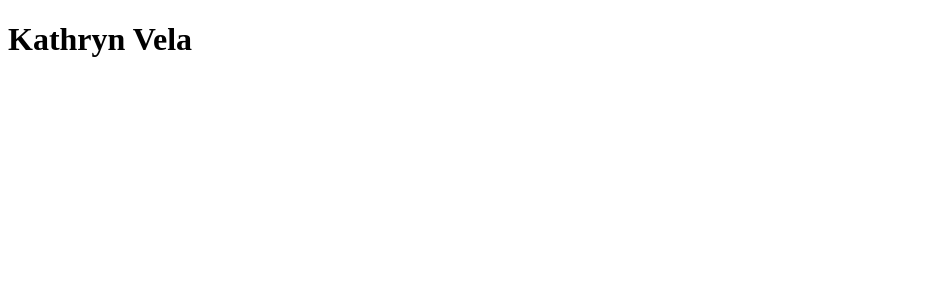
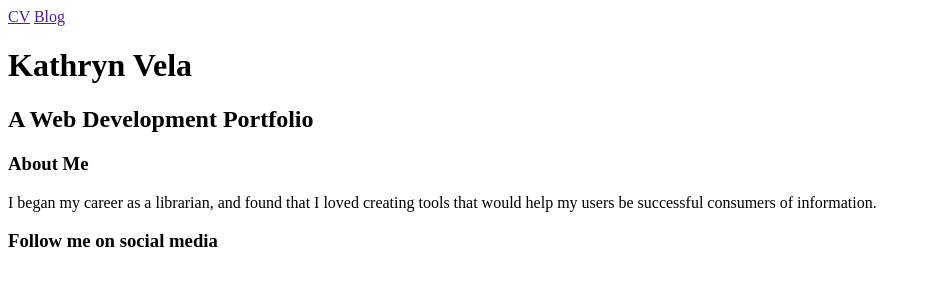
Before and after one commit to kathrynvela/kathrynvela.github.io, a plain HTML site: page index.html in a window 1280 px wide. Shown: the whole page, without its empty margins (0-931 px from the left). Drawn offline with Linux system fonts and the light colour scheme.

Commit message:
Update index.html
Added navigation, body content, footer

```diff
--- a/index.html
+++ b/index.html
@@ -6,6 +6,22 @@
     <meta name="description" content="The web development portfolio for Kathryn Vela">
 </head>
 <body>
-<h1>Kathryn Vela</h1>
+<header>
+    <nav>
+    <a href="">CV</a>
+    <a href="">Blog</a>
+    </nav>
+</header>
+<main>
+    <h1>Kathryn Vela</h1>
+    <h2>A Web Development Portfolio</h2>
+    <!--Probably need to change this header to something cooler-->
+        <h3>About Me</h3>
+        <p>I began my career as a librarian, and found that I loved creating tools that would help my users be successful consumers of information.</p>
+</main>
+<footer>
+    <h3>Follow me on social media</h3>
+    <!--Need Twitter and Linkedin Icons-->
+</footer>
 </body>
 </html>
```
